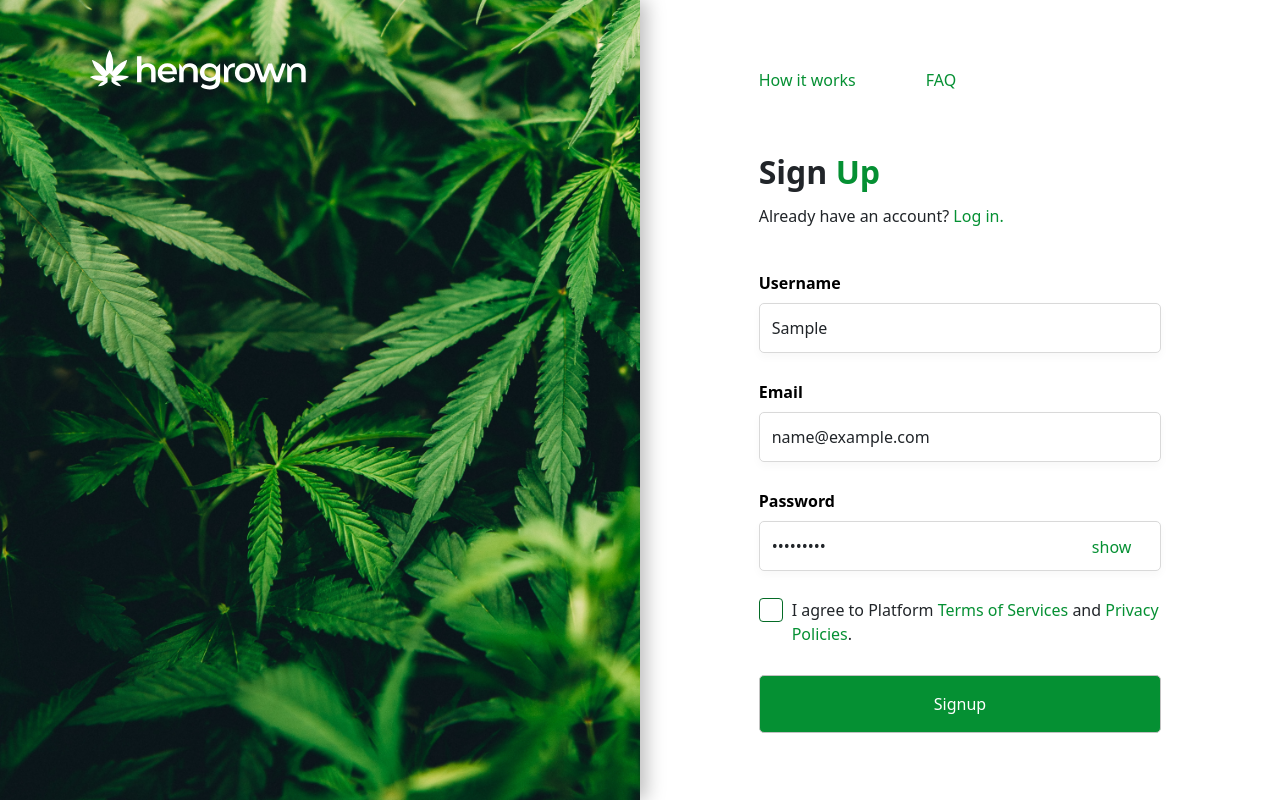
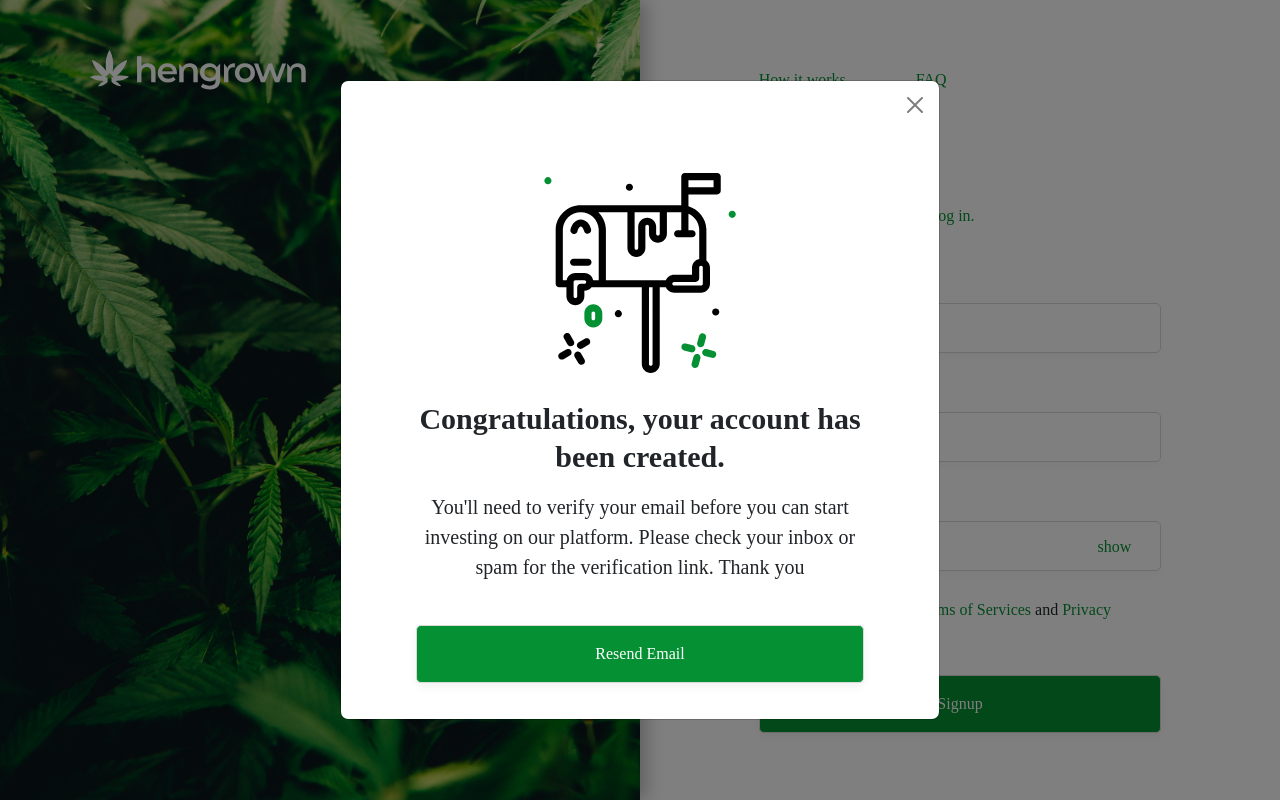
Before and after one commit to panther711/hengrown-frontend, a React (Create React App) app: page /signup in a window 1280 px wide. Both pictures are taken after typing "Sample", "name@example.com", "Sample123" into the empty fields and a click on the button "Signup". Built offline with nearby package versions, Linux system fonts and the light colour scheme.

Commit message:
feat: :sparkles: add verification modal

```diff
--- a/src/App.tsx
+++ b/src/App.tsx
@@ -1,9 +1,11 @@
 import { BrowserRouter as Router, Routes, Route } from "react-router-dom";
 import Signup from './pages/Signup/Signup';
 import Login from './pages/Login/Login';
+import { ModalProvider } from "./context/modalContext";
 
 function App() {
   return (
+    <ModalProvider>
       <Router>
         <div className="App">
           <Routes>
@@ -12,6 +14,7 @@ function App() {
           </Routes>
         </div>
       </Router>
+    </ModalProvider>
   );
 }
 
--- /dev/null
+++ b/src/components/modals/vModal.css
@@ -0,0 +1,67 @@
+img.vi {
+    height: 200x;
+    height: 200px;
+    margin: 27px 0px 27px 0px;
+}
+
+div.modal-header {
+    border-bottom-color: white;
+}
+
+div.modal-footer {
+    border-top-color: white;
+}
+
+button.hengrownn-closebutton {
+    align-items: right;
+}
+
+button.hengrown-button.vmodal {
+    margin-bottom: 20px;
+}
+
+p.hengrown-modal-title {
+    font-weight: 700;
+    font-size: 30px;
+    line-height: 38px;
+}
+
+p.hengrown-modal-content {
+    font-weight: 400;
+    font-size: 20px;
+    line-height: 30px;
+}
+
+div.hengrown-responsive-modal-dialog {
+    max-width: 600px;
+}
+
+div.hengrown-responsive-modal-content {
+    text-align: center;
+}
+
+@media (max-width: 768px) {
+    button.btn-close {
+        display: none;
+    }
+    div.modal-content {
+        width: 100%;
+    }
+    div.hengrown-responsive-modal-dialog {
+        width: 100vw;
+        max-width: none;
+        height: 100%;
+        margin: 0;
+    }
+    div.hengrown-responsive-modal-content {
+        height: 100%;
+        border: 0;
+        border-radius: 0;
+    }
+
+    img.hengrown-logo.colored.vmodal {
+        margin: 0px;
+        margin-bottom: 60px;
+        display: flex;
+    }
+}
--- /dev/null
+++ b/src/components/modals/vModal.tsx
@@ -0,0 +1,45 @@
+import React from 'react';
+import { Modal, Button, Row, Col } from "react-bootstrap";
+import { useModalContext } from "../../hook/useModalContext";
+import img_vi from '../../assets/images/v-instruction.svg';
+import './vModal.css';
+import logo_c from '../../assets/images/logo-colorful.svg'
+
+const VModal:React.FC = () => {
+    const {showModal, setShowModal} = useModalContext();
+
+    return (
+        <Modal
+            size='lg'
+            dialogClassName='hengrown-responsive-modal-dialog'
+            contentClassName='hengrown-responsive-modal-content'
+            animation={false}
+            centered show={showModal} onHide={() => setShowModal(false)}>
+            <Modal.Header closeButton>
+                <Modal.Title className='hengrown-modal-title'></Modal.Title>
+            </Modal.Header>
+            <Modal.Body>
+                <Row>
+                    <Col md={1} sm={1} />
+                    <Col md={10} sm={10}>
+                        <img src={logo_c} height={40} alt='Hengrown Colored Logo' className='hengrown-logo colored vmodal'/>
+                        <img src={img_vi} className='vi' alt='vertify-check'/>
+                        <p className='hengrown-modal-title'>
+                            Congratulations, your account has been created.
+                        </p>
+                        <p className='hengrown-modal-content'>
+                            You'll need to verify your email before you can start investing
+                            on our platform. Please check your inbox or spam for the verification
+                            link. Thank you
+                        </p>
+                        <Button variant='primary' className='hengrown-button vmodal'>
+                            Resend Email
+                        </Button>
+                    </Col>
+                </Row>
+            </Modal.Body>
+        </Modal>
+    )
+}
+
+export default VModal;
--- /dev/null
+++ b/src/context/modalContext.tsx
@@ -0,0 +1,23 @@
+import { createContext, ReactNode, useState } from "react";
+import { modalContextData } from '../types/modalContextData';
+
+interface ModalProviderProps {
+    children: ReactNode
+}
+
+export const ModalContext = createContext<modalContextData>({} as modalContextData);
+
+export function ModalProvider({children}: ModalProviderProps): JSX.Element {
+    const [showModal, setShowModal] = useState(false);
+
+    return (
+        <ModalContext.Provider
+            value={{
+                showModal,
+                setShowModal
+            }}
+        >
+            {children}
+        </ModalContext.Provider>
+    )
+}
--- /dev/null
+++ b/src/hook/useModalContext.tsx
@@ -0,0 +1,7 @@
+import { useContext } from "react";
+import { ModalContext } from "../context/modalContext";
+
+export function useModalContext() {
+    const context = useContext(ModalContext);
+    return context;
+}
--- a/src/index.css
+++ b/src/index.css
@@ -1,6 +1,6 @@
 body {
   margin: 0;
-  font-family: 'Poppins';
+  font-family: 'Poppins'!important;
   font-style: normal;
   -webkit-font-smoothing: antialiased;
   -moz-osx-font-smoothing: grayscale;
--- a/src/pages/Signup/Signup.tsx
+++ b/src/pages/Signup/Signup.tsx
@@ -3,8 +3,11 @@ import './Signup.css';
 import { Form, Button, Row, Col, Navbar, Nav } from 'react-bootstrap';
 import logo_w from './../../assets/images/logo-white.svg';
 import logo_c from './../../assets/images/logo-colorful.svg';
+import { useModalContext } from "../../hook/useModalContext";
+import MyModal from "../../components/modals/vModal";
 
 const Signup: React.FC = () => {
+    const {setShowModal} = useModalContext();
     const [username, setUsername] = useState('');
     const [password, setPassword] = useState('');
     const [showPassword, setShowPassword] = useState(false);
@@ -14,6 +17,7 @@ const Signup: React.FC = () => {
     const handleSubmit = (event:React.FormEvent<HTMLFormElement>) => {
       event.preventDefault();
       // Handle login logic here
+      setShowModal(true);
     }
 
     const handleShowPasswordClick = () => {
@@ -22,6 +26,7 @@ const Signup: React.FC = () => {
 
     return (
         <Row>
+            <MyModal />
             <Col md={6} className='login-bg'>
                 <img src={logo_w} height={40} alt='Hengrown Logo' className='hengrown-logo' />
             </Col>
--- /dev/null
+++ b/src/types/modalContextData.ts
@@ -0,0 +1,4 @@
+export interface modalContextData {
+    showModal: boolean;
+    setShowModal: (status: boolean) => void;
+}
```
Also changed, not shown: src/assets/images/v-instruction.svg (added), src/assets/images/v-success.svg (added). Lines whose indentation alone changed are shown as unchanged.
